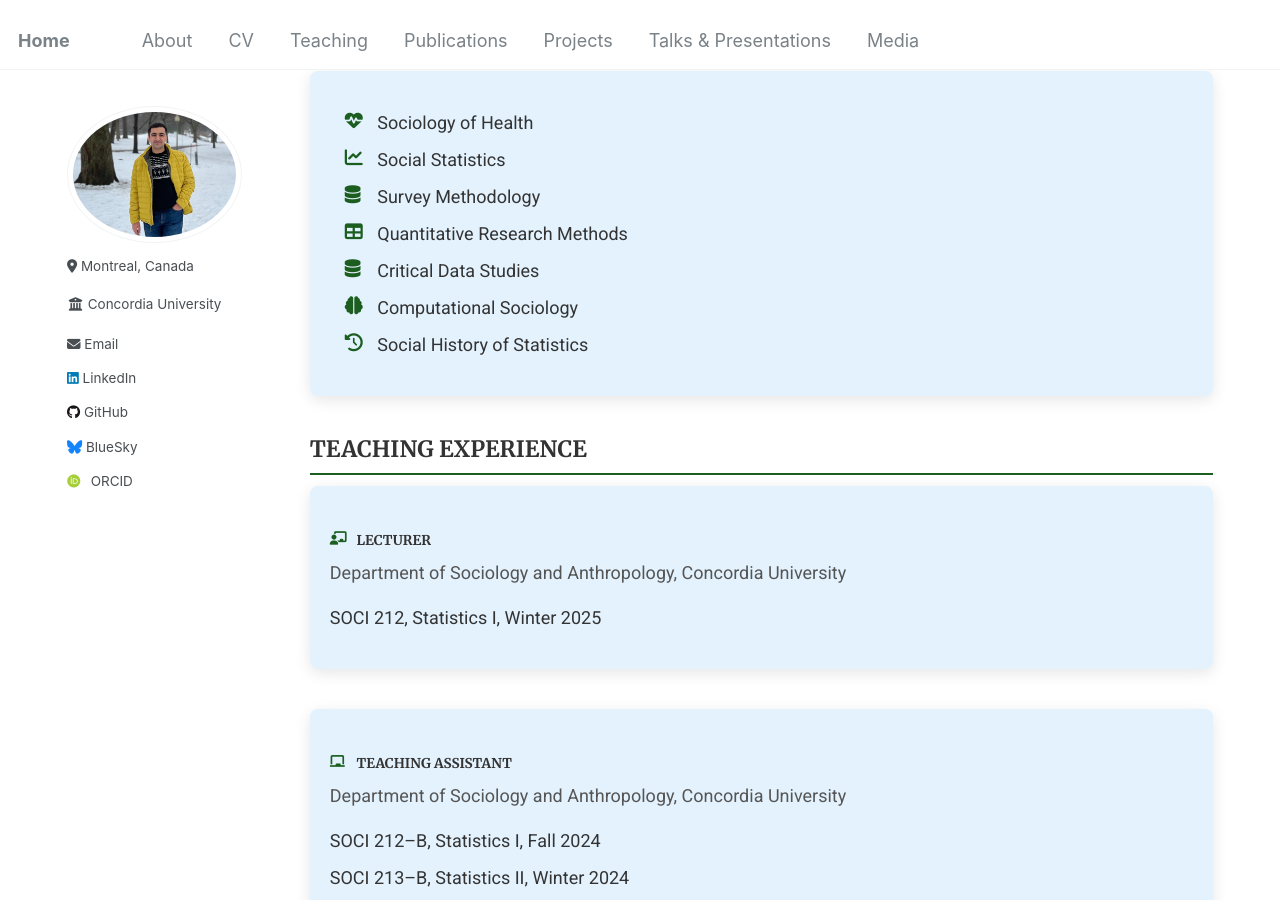
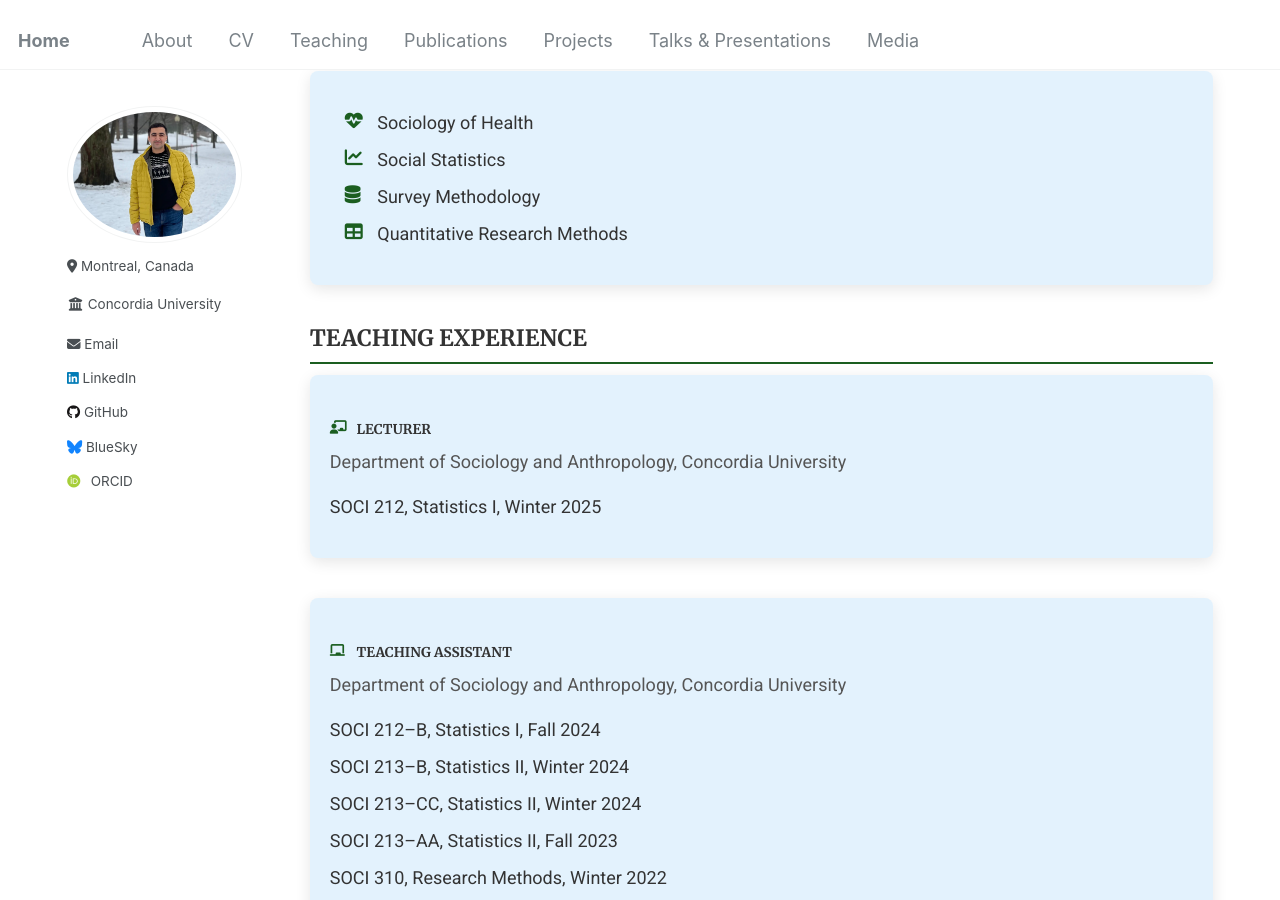
Before and after one commit to Mohsnmonji/mohsnmonji.github.io, a Jekyll site: the page built from _pages/teaching.md, in a window 1280 px wide and 900 px high, scrolled down 426 px. Built offline with Jekyll 4.4.1, drawn with Linux system fonts in a browser that asks for light colours; some web fonts are replaced.

Commit message:
Update teaching.md

```diff
--- a/_pages/teaching.md
+++ b/_pages/teaching.md
@@ -84,10 +84,6 @@ author_profile: true
     <li><i class="fas fa-chart-line icon"></i> Social Statistics</li>
     <li><i class="fas fa-database icon"></i> Survey Methodology</li>
     <li><i class="fas fa-table icon"></i> Quantitative Research Methods</li>
-    <li><i class="fas fa-database icon"></i> Critical Data Studies</li>
-    <li><i class="fas fa-brain icon"></i> Computational Sociology</li>
-<li><i class="fas fa-history icon"></i> Social History of Statistics</li>
-
   </ul>
 </div>
 </div>
```
